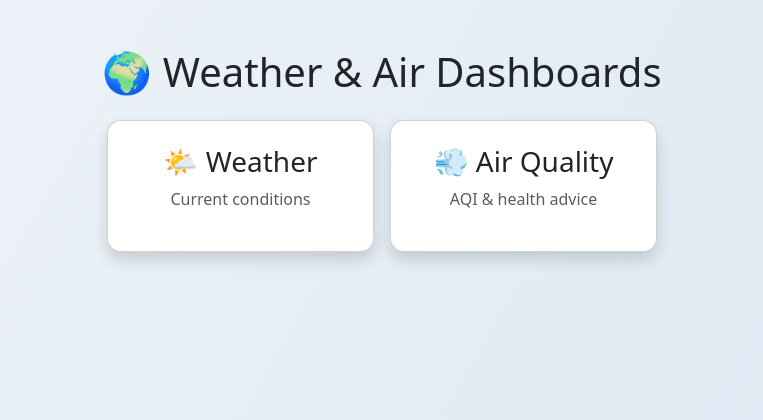
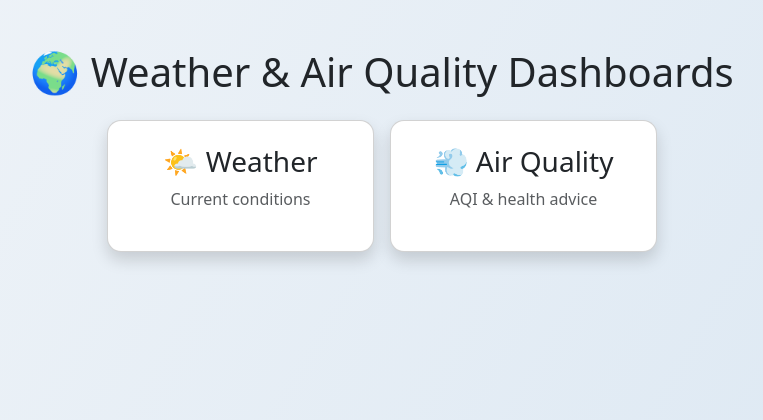
Before and after one commit to Deepika20011212/Weather-app-flask-GitOps, a Flask app: page / in a window 1280 px wide. Shown: the top 420 px of the page, without its empty margins (258-1021 px from the left). Run offline with Flask 3, Linux system fonts and the light colour scheme.

Commit message:
Update home.html

```diff
--- a/frontend/templates/home.html
+++ b/frontend/templates/home.html
@@ -12,7 +12,7 @@
 </head>
 <body>
 <div class="container py-5 text-center">
-  <h1 class="mb-4">🌍 Weather & Air Dashboards</h1>
+  <h1 class="mb-4">🌍 Weather & Air Quality Dashboards</h1>
   <div class="row justify-content-center g-3">
     <div class="col-md-3">
       <a href="/weather" class="text-decoration-none">
```
